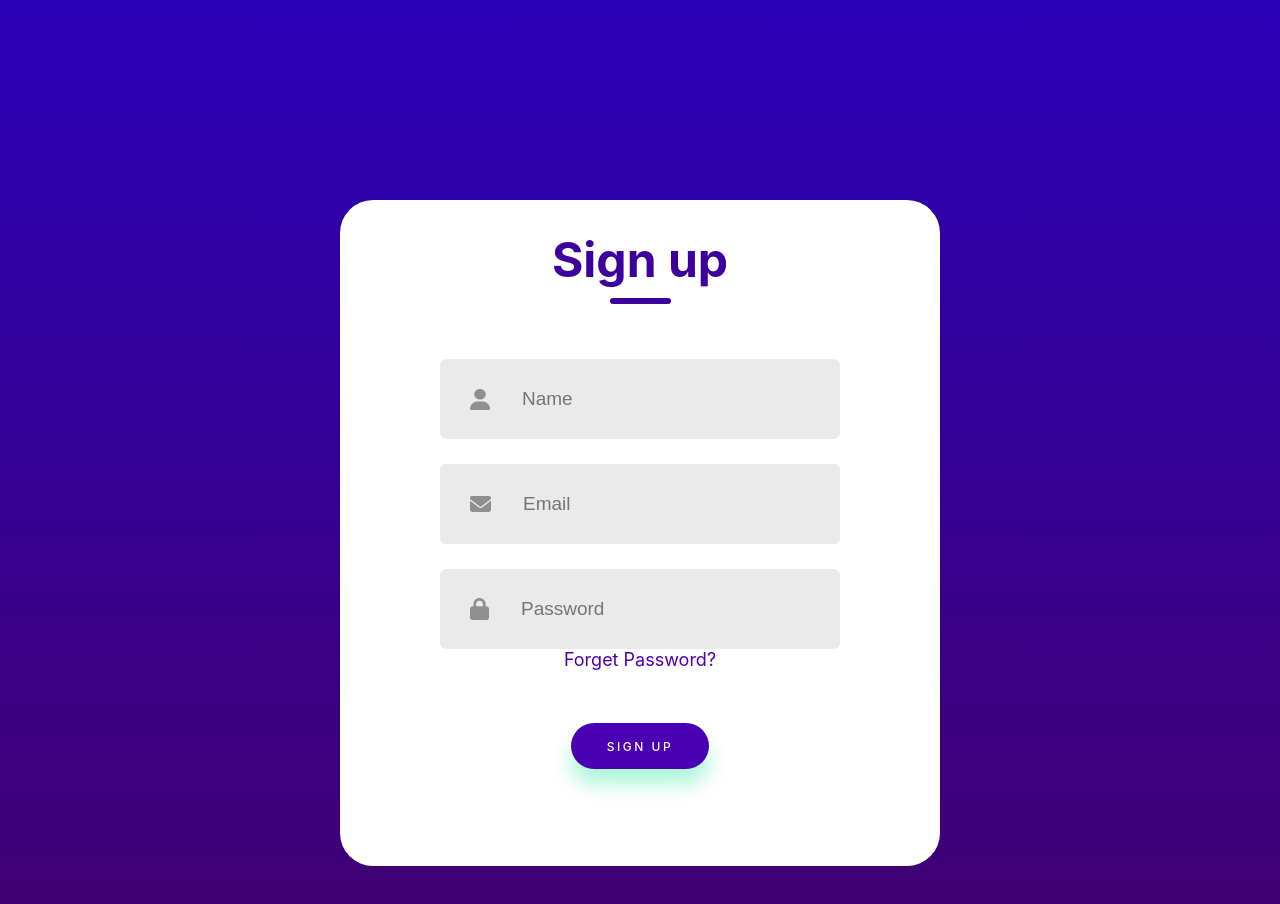
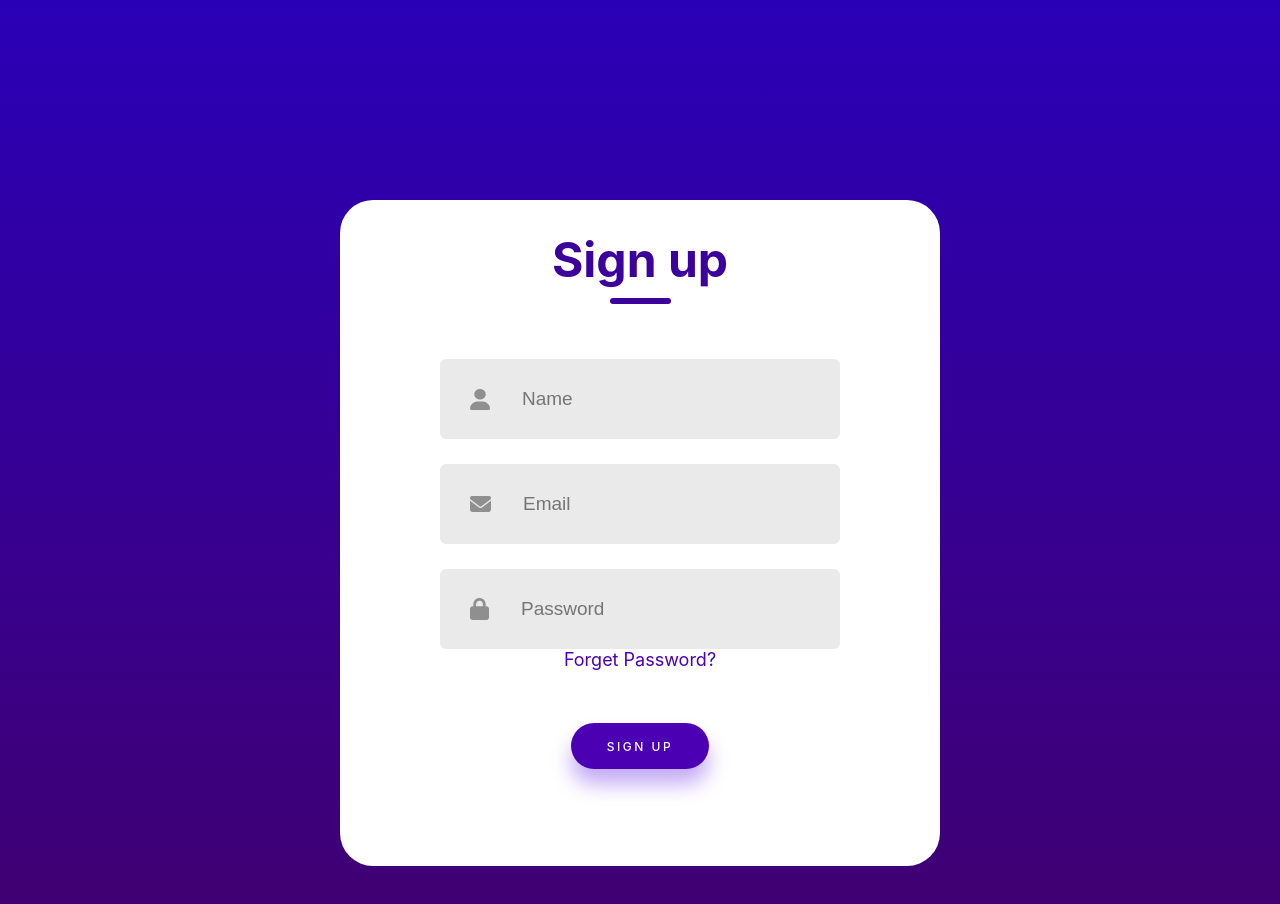
Before and after one commit to omaradwanyasin/EasyPark, a React (Create React App) app: page / in a window 1280 px wide. In both pictures the pointer is over the element 639 px from the left and 753 px from the top of the page. Shown: the top 904 px of the page. Built offline with nearby package versions, Linux system fonts and the light colour scheme.

Commit message:
change the shdow color

```diff
--- a/src/index.css
+++ b/src/index.css
@@ -98,7 +98,7 @@ code {
 
 .submit:hover {
   background-color: #4c00b4;
-  box-shadow: 0px 15px 20px rgba(46, 229, 157, 0.4);
+  box-shadow: 0px 15px 20px rgba(107, 46, 229, 0.4);
   color: #fff;
   transform: translateY(-7px);
 }
```
